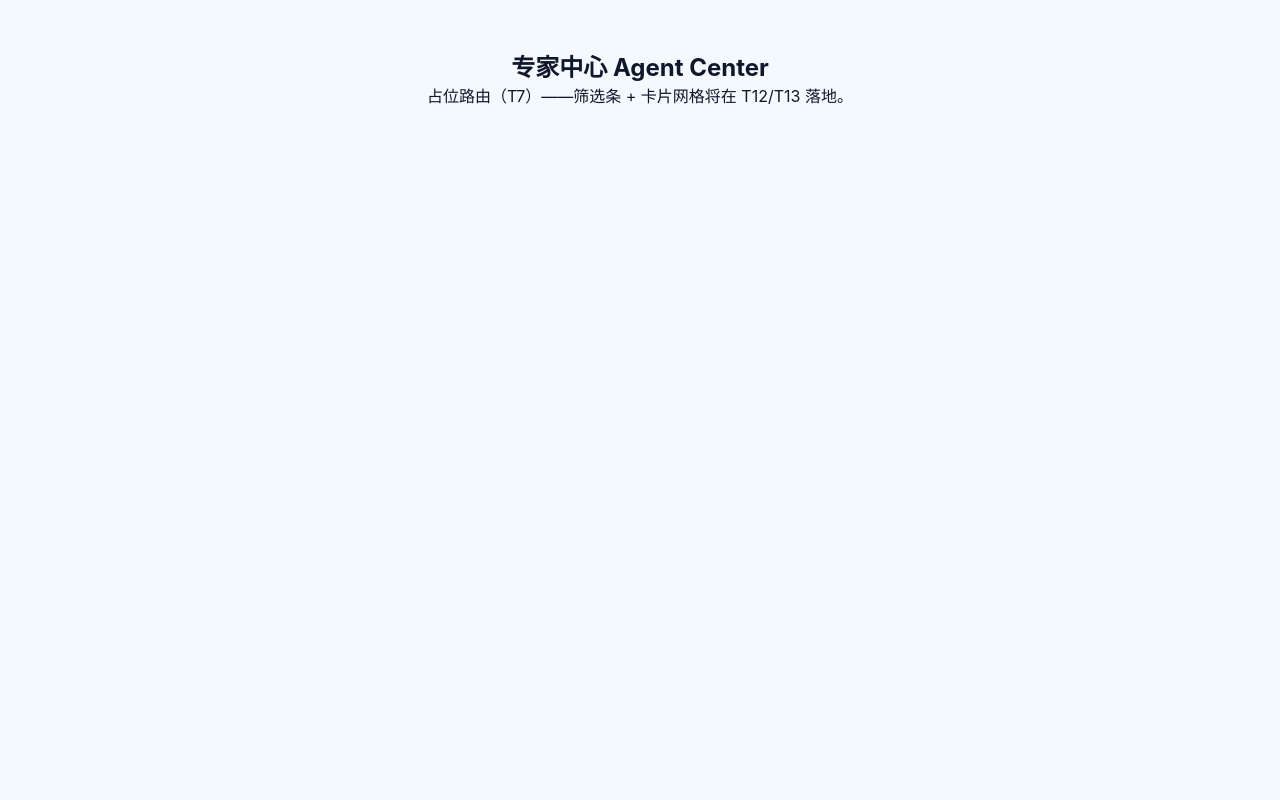
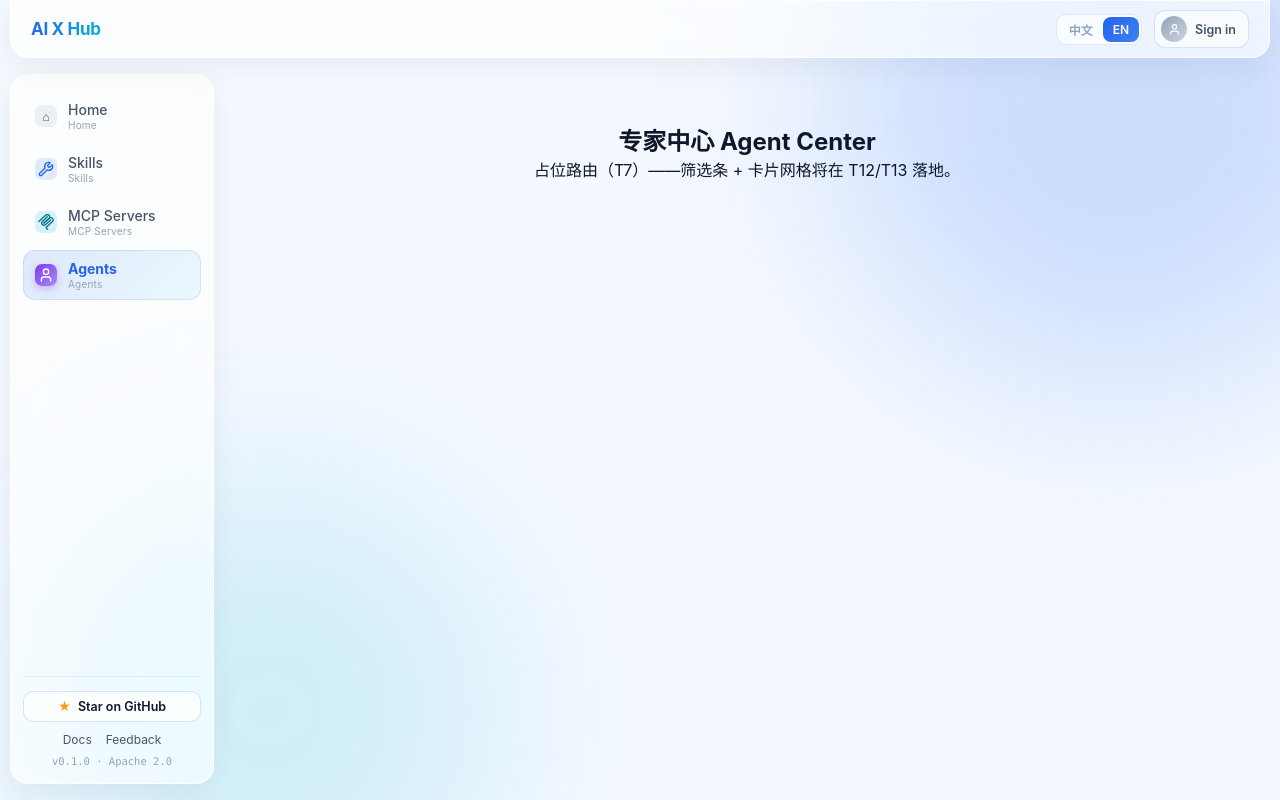
Before and after one commit to sunxuewen-rush/ai-asset-hub, a React (Vite) app in the folder apps/web/: page /agents in a window 1280 px wide. Built offline with nearby package versions, Linux system fonts and the light colour scheme; no server answers.

Commit message:
feat(web): app shell with topbar and sidenav

```diff
--- /dev/null
+++ b/apps/web/src/components/ui/AppShell.module.css
@@ -0,0 +1,11 @@
+.shell {
+  display: flex;
+  position: relative;
+  z-index: 1;
+  align-items: flex-start;
+}
+.main {
+  flex: 1;
+  min-width: 0;
+  padding: 16px 22px 36px;
+}
--- /dev/null
+++ b/apps/web/src/components/ui/AppShell.tsx
@@ -0,0 +1,20 @@
+import { Outlet } from 'react-router-dom';
+import styles from './AppShell.module.css';
+import { SideNav } from './SideNav.js';
+import { TopBar } from './TopBar.js';
+
+/** 应用壳（design §3 v0.3 定稿：顶栏通用 + 侧栏功能 + 内容区；底部开源出口归侧栏） */
+export function AppShell() {
+  return (
+    <>
+      <div className="bg-glow" aria-hidden="true" />
+      <TopBar />
+      <div className={styles.shell}>
+        <SideNav />
+        <main className={styles.main}>
+          <Outlet />
+        </main>
+      </div>
+    </>
+  );
+}
--- /dev/null
+++ b/apps/web/src/components/ui/SideNav.module.css
@@ -0,0 +1,143 @@
+.nav {
+  width: 204px;
+  flex-shrink: 0;
+  margin: 16px 0 16px 10px;
+  border-radius: 18px;
+  padding: 16px 12px;
+  position: sticky;
+  top: calc(var(--topbar-h) + 16px);
+  height: calc(100vh - var(--topbar-h) - 32px);
+  display: flex;
+  flex-direction: column;
+}
+.scroll {
+  flex: 1;
+  overflow-y: auto;
+  scrollbar-width: none;
+}
+.scroll::-webkit-scrollbar {
+  display: none;
+}
+.item {
+  display: flex;
+  align-items: center;
+  gap: 11px;
+  padding: 10px 12px;
+  border-radius: 12px;
+  font-size: 14px;
+  font-weight: 500;
+  color: var(--text-2);
+  margin-bottom: 3px;
+  cursor: pointer;
+  text-decoration: none;
+  transition: background 0.15s;
+}
+.item:hover {
+  background: var(--tint-row);
+  color: var(--ink);
+}
+.item.active {
+  background: linear-gradient(135deg, rgba(37, 99, 235, 0.13), rgba(6, 182, 212, 0.07));
+  color: var(--brand);
+  font-weight: 700;
+  box-shadow: inset 0 0 0 1px rgba(37, 99, 235, 0.12);
+}
+.ic {
+  width: 22px;
+  height: 22px;
+  border-radius: 7px;
+  display: flex;
+  align-items: center;
+  justify-content: center;
+  font-size: 12px;
+  background: rgba(148, 163, 184, 0.14);
+  flex-shrink: 0;
+}
+/* 类型色 icon 衬底（skill 蓝 / mcp 青 / agent 紫——§4.4） */
+.item.t-skill .ic {
+  background: var(--tint-skill);
+  color: var(--c-skill);
+}
+.item.t-mcp .ic {
+  background: var(--tint-mcp);
+  color: var(--c-mcp);
+}
+.item.t-agent .ic {
+  background: var(--tint-agent);
+  color: var(--c-agent);
+}
+/* 激活：渐变实底白图标（demo nav-item.active .ic） */
+.item.active .ic {
+  background: var(--grad-brand);
+  color: #fff;
+  box-shadow: 0 3px 8px rgba(37, 99, 235, 0.3);
+}
+.item.active.t-mcp .ic {
+  background: var(--grad-mcp);
+  box-shadow: 0 3px 8px rgba(8, 145, 178, 0.3);
+}
+.item.active.t-agent .ic {
+  background: var(--grad-agent);
+  box-shadow: 0 3px 8px rgba(124, 58, 237, 0.3);
+}
+.labels {
+  display: flex;
+  flex-direction: column;
+  line-height: 1.25;
+}
+.en {
+  font-size: 10px;
+  color: var(--text-3);
+  font-style: normal;
+  font-weight: 400;
+  letter-spacing: 0.2px;
+}
+.cnt {
+  margin-left: auto;
+  font-size: 11px;
+  color: var(--text-3);
+  font-weight: 500;
+  font-variant-numeric: tabular-nums;
+}
+.foot {
+  margin-top: auto;
+  border-top: 1px solid rgba(37, 99, 235, 0.1);
+  padding-top: 14px;
+}
+.gh {
+  display: flex;
+  align-items: center;
+  justify-content: center;
+  gap: 7px;
+  font-size: 12.5px;
+  font-weight: 600;
+  color: var(--ink);
+  background: rgba(255, 255, 255, 0.75);
+  border: 1px solid rgba(37, 99, 235, 0.18);
+  border-radius: 10px;
+  padding: 7px 0;
+  text-decoration: none;
+  margin-bottom: 10px;
+  transition: border-color 0.15s, color 0.15s;
+}
+.gh:hover {
+  border-color: rgba(37, 99, 235, 0.4);
+  color: var(--brand);
+}
+.star {
+  color: #f59e0b;
+}
+.footLinks {
+  display: flex;
+  justify-content: center;
+  gap: 14px;
+  font-size: 12px;
+  color: var(--text-2);
+  margin-bottom: 8px;
+}
+.ver {
+  font-size: 10.5px;
+  color: var(--text-3);
+  text-align: center;
+  font-family: var(--font-mono);
+}
--- /dev/null
+++ b/apps/web/src/components/ui/SideNav.tsx
@@ -0,0 +1,82 @@
+import { NavLink } from 'react-router-dom';
+import { fetchStats } from '../../api/stats.js';
+import type { AssetType } from '../../api/types.js';
+import { useApi } from '../../hooks/useApi.js';
+import { useI18n } from '../../i18n/I18nProvider.js';
+import styles from './SideNav.module.css';
+import { TypeIcon } from './TypeIcon.js';
+
+/** 版本行文字与 web package.json version 同步（demo v0.1.0 · Apache 2.0） */
+const APP_VERSION = '0.1.0';
+
+type NavType = 'home' | AssetType;
+
+interface NavEntry {
+  type: NavType;
+  to: string;
+  zhLabel: string;
+  enLabel: string;
+}
+
+/**
+ * 侧栏导航（design §3/§8：首页 + 三中心（类型即路由）+ 计数（R7 stats——useApi 缓存与
+ * 首页统计共用一次请求）+ 底部开源区；全高 sticky，内滚滚动条隐藏——§4.4）
+ */
+export function SideNav() {
+  const { t } = useI18n();
+  const { data: stats } = useApi((signal) => fetchStats({ signal }), []);
+
+  const entries: NavEntry[] = [
+    { type: 'home', to: '/', zhLabel: t('navigation', 'home'), enLabel: 'Home' },
+    { type: 'skill', to: '/skills', zhLabel: t('navigation', 'skills'), enLabel: 'Skills' },
+    { type: 'mcp', to: '/mcps', zhLabel: t('navigation', 'mcps'), enLabel: 'MCP Servers' },
+    { type: 'agent', to: '/agents', zhLabel: t('navigation', 'agents'), enLabel: 'Agents' },
+  ];
+
+  const countOf = (type: NavType): number | undefined =>
+    type === 'home' ? undefined : stats?.typeCounts[type];
+
+  return (
+    <nav className={`glass ${styles.nav}`}>
+      <div className={styles.scroll}>
+        {entries.map(({ type, to, zhLabel, enLabel }) => {
+          const count = countOf(type);
+          return (
+            <NavLink
+              key={to}
+              to={to}
+              end={type === 'home'}
+              className={({ isActive }) =>
+                `${styles.item} ${isActive ? styles.active : ''} ${type !== 'home' ? styles[`t-${type}`] : ''}`
+              }
+            >
+              <span className={styles.ic}>{type === 'home' ? '⌂' : <TypeIcon type={type} />}</span>
+              <span className={styles.labels}>
+                {zhLabel}
+                <em className={styles.en}>{enLabel}</em>
+              </span>
+              {count !== undefined && <span className={styles.cnt}>{count.toLocaleString()}</span>}
+            </NavLink>
+          );
+        })}
+      </div>
+
+      <div className={styles.foot}>
+        <a
+          className={styles.gh}
+          href="https://github.com/sunxuewen-rush/ai-asset-hub"
+          target="_blank"
+          rel="noreferrer"
+        >
+          <span className={styles.star}>★</span> {t('navigation', 'starRepo')}
+        </a>
+        {/* M4b/开源期接真实文档与反馈地址（现无可达目标——不渲染死链） */}
+        <div className={styles.footLinks}>
+          <span>{t('navigation', 'footDocs')}</span>
+          <span>{t('navigation', 'footFeedback')}</span>
+        </div>
+        <div className={styles.ver}>{t('navigation', 'versionLine', { version: APP_VERSION })}</div>
+      </div>
+    </nav>
+  );
+}
--- /dev/null
+++ b/apps/web/src/components/ui/TopBar.module.css
@@ -0,0 +1,62 @@
+.topbar {
+  position: sticky;
+  top: 0;
+  z-index: 20;
+  height: var(--topbar-h);
+  display: flex;
+  align-items: center;
+  gap: 16px;
+  padding: 0 20px;
+  border-radius: 0 0 18px 18px;
+  margin: 0 10px;
+  background: var(--topbar-bg);
+  -webkit-backdrop-filter: var(--topbar-blur);
+  backdrop-filter: var(--topbar-blur);
+  border: 1px solid rgba(255, 255, 255, 0.85);
+  border-top: none;
+  box-shadow: 0 6px 24px rgba(15, 23, 42, 0.05);
+}
+.brand {
+  display: flex;
+  align-items: center;
+  cursor: pointer;
+  text-decoration: none;
+}
+.brand b {
+  font-size: var(--fs-17);
+  font-weight: 700;
+  letter-spacing: -0.3px;
+  background: var(--grad-brand-text);
+  -webkit-background-clip: text;
+  background-clip: text;
+  color: transparent;
+}
+.right {
+  margin-left: auto;
+  display: flex;
+  align-items: center;
+  gap: 12px;
+}
+.user {
+  display: flex;
+  align-items: center;
+  gap: 8px;
+  border: 1px solid rgba(37, 99, 235, 0.18);
+  background: rgba(255, 255, 255, 0.7);
+  border-radius: 11px;
+  padding: 5px 12px 5px 6px;
+  font-size: 12.5px;
+  font-weight: 600;
+  color: var(--text-2);
+  cursor: default;
+}
+.ava {
+  width: 26px;
+  height: 26px;
+  border-radius: 50%;
+  background: linear-gradient(135deg, #94a3b8, #cbd5e1);
+  color: #fff;
+  display: flex;
+  align-items: center;
+  justify-content: center;
+}
--- /dev/null
+++ b/apps/web/src/components/ui/TopBar.tsx
@@ -0,0 +1,29 @@
+import { Link } from 'react-router-dom';
+import { useI18n } from '../../i18n/I18nProvider.js';
+import { LanguageSwitcher } from './LanguageSwitcher.js';
+import styles from './TopBar.module.css';
+import { TypeIcon } from './TypeIcon.js';
+
+/**
+ * 顶栏（demo .topbar：sticky 玻璃 + 品牌渐变字 + 语言切换 + 登录占位——M4b 接真实登录）
+ */
+export function TopBar() {
+  const { t } = useI18n();
+  return (
+    <header className={`glass ${styles.topbar}`}>
+      <Link to="/" className={styles.brand} aria-label="AI X Hub home">
+        <b>AI X Hub</b>
+      </Link>
+      <div className={styles.right}>
+        <LanguageSwitcher />
+        {/* M4a 匿名门户无登录（design §2 out）——占位视觉，M4b 接真实认证 */}
+        <span className={styles.user}>
+          <span className={styles.ava}>
+            <TypeIcon type="agent" size={13} />
+          </span>
+          {t('navigation', 'login')}
+        </span>
+      </div>
+    </header>
+  );
+}
--- a/apps/web/src/main.tsx
+++ b/apps/web/src/main.tsx
@@ -1,6 +1,7 @@
 import { StrictMode } from 'react';
 import { createRoot } from 'react-dom/client';
 import { BrowserRouter, Route, Routes } from 'react-router-dom';
+import { AppShell } from './components/ui/AppShell.js';
 import { I18nProvider } from './i18n/I18nProvider.js';
 import { AssetDetail } from './pages/AssetDetail';
 import { Center, type CenterType } from './pages/Center';
@@ -8,7 +9,7 @@ import { Home } from './pages/Home';
 import './styles/tokens.css';
 import './styles/global.css';
 
-// M4a 五路由（design §3，类型即路由）——占位；AppShell 于 T10 包壳
+// M4a 五路由（design §3，类型即路由）——占位页随板块 C/D/E 替换为真实页面
 const rootElement = document.getElementById('root');
 if (!rootElement) {
   throw new Error('missing #root mount element');
@@ -25,11 +26,14 @@ createRoot(rootElement).render(
     <I18nProvider>
       <BrowserRouter>
         <Routes>
-          <Route path="/" element={<Home />} />
-          {CENTER_ROUTES.map(({ path, type }) => (
-            <Route key={path} path={path} element={<Center type={type} />} />
-          ))}
-          <Route path="/assets/:nsSlug/:slug" element={<AssetDetail />} />
+          {/* 布局路由（T10 AppShell：顶栏 + 侧栏 + 内容区 Outlet） */}
+          <Route element={<AppShell />}>
+            <Route path="/" element={<Home />} />
+            {CENTER_ROUTES.map(({ path, type }) => (
+              <Route key={path} path={path} element={<Center type={type} />} />
+            ))}
+            <Route path="/assets/:nsSlug/:slug" element={<AssetDetail />} />
+          </Route>
         </Routes>
       </BrowserRouter>
     </I18nProvider>
```
